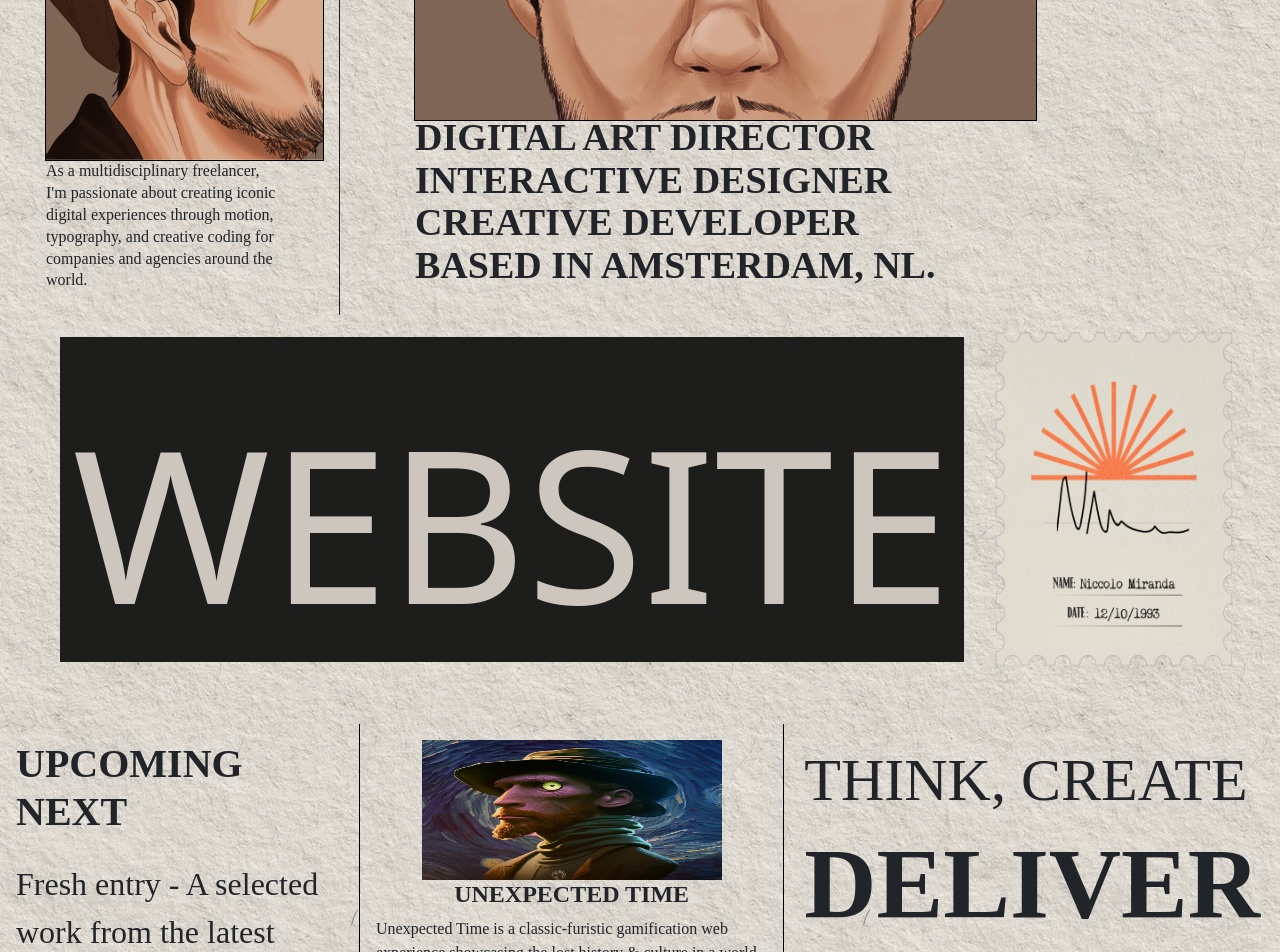
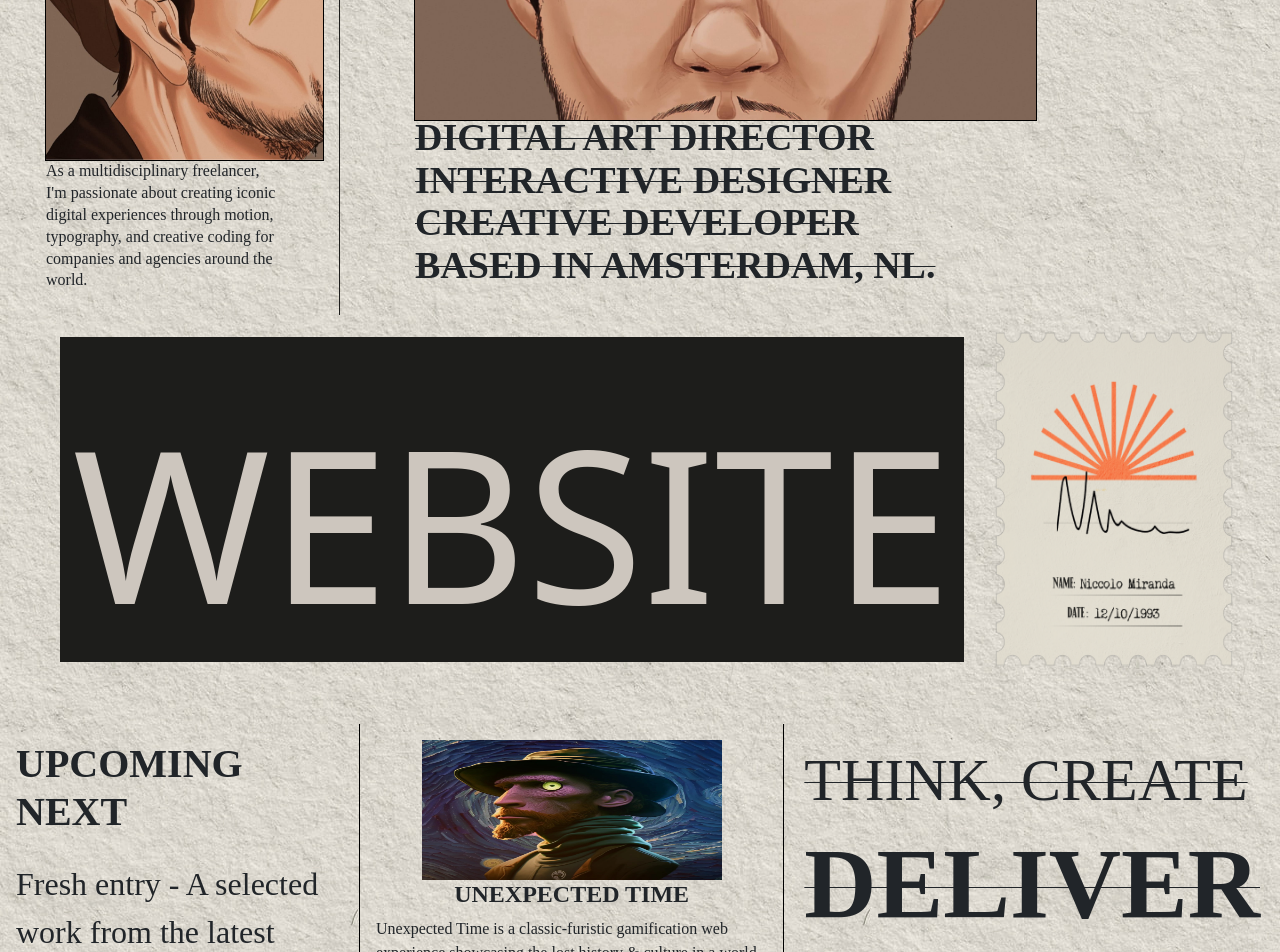
Before and after one commit to Zyper5G/Miranda-Clone, a plain HTML site: page index.html in a window 1280 px wide. Shown: the part 1060-2012 px from the top of the page. Drawn offline with nearby package versions, Linux system fonts and the light colour scheme.

Commit message:
updated changes

```diff
--- a/project.css
+++ b/project.css
@@ -161,6 +161,8 @@ body {
   font-weight: bolder;
   font-size: 38px;
   line-height: 2.7vw;
+  text-decoration: line-through;
+  text-decoration-thickness: 1px;
 }
 
 .ccy {
@@ -228,11 +230,15 @@ padding: 50px;
 
 .clo{
   font-size: 60px;
+    text-decoration: line-through;
+  text-decoration-thickness: 1px;
 }
 .clo1{
   font-size: 100px;
   font-weight: bolder;
   flex-wrap: wrap;
+    text-decoration: line-through;
+  text-decoration-thickness: 1px;
 }
 .oval{
   width: 200px;
```
